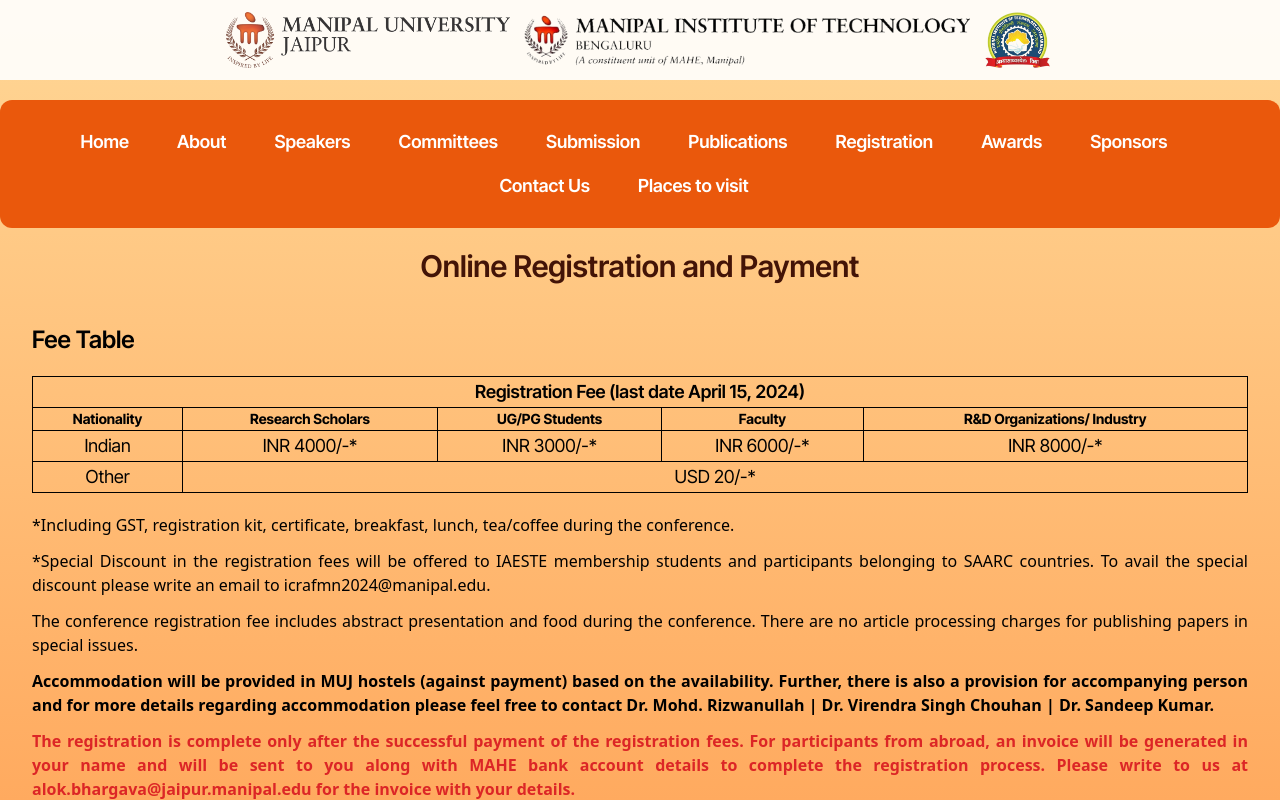
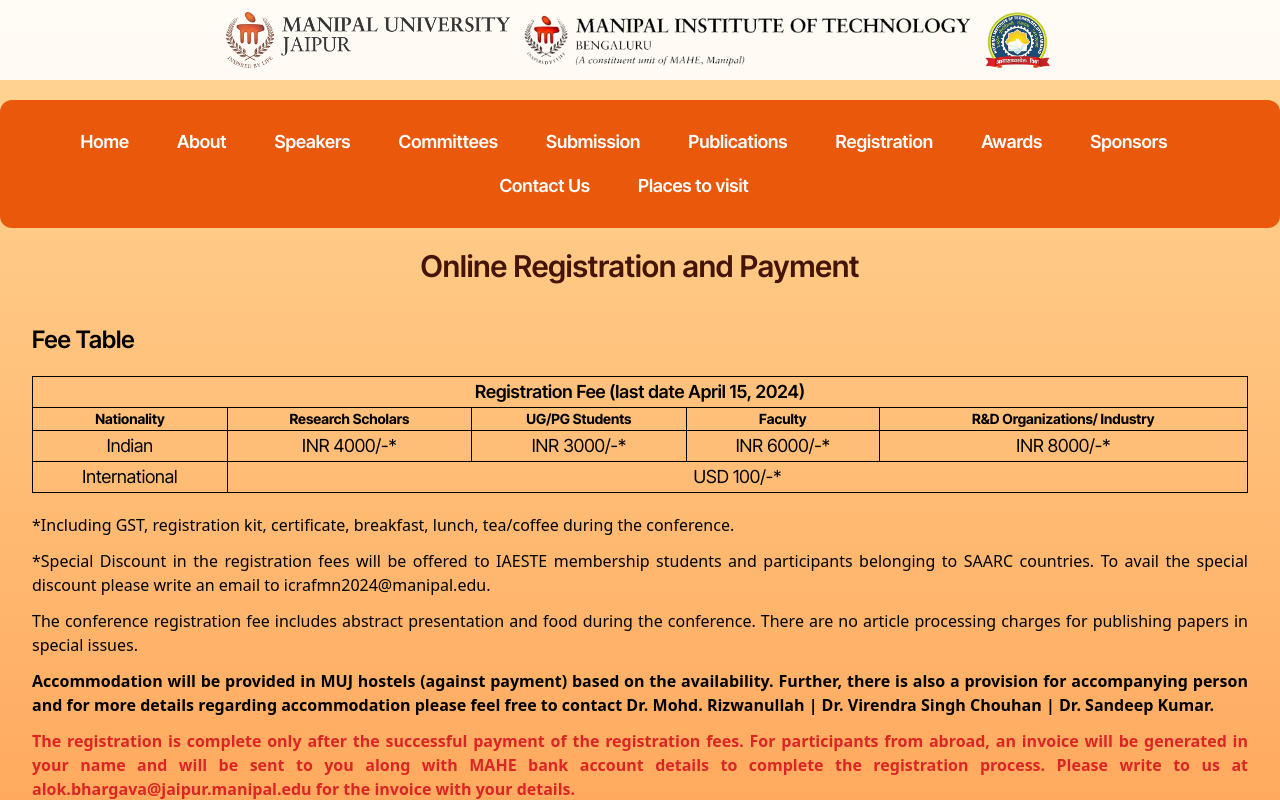
Before and after one commit to Chandan-CV/icrafmn24-site, a SvelteKit app: page /registration in a window 1280 px wide. Built offline with nearby package versions, Linux system fonts and the light colour scheme.

Commit message:
int change

```diff
--- a/src/routes/registration/+page.svelte
+++ b/src/routes/registration/+page.svelte
@@ -23,8 +23,8 @@
           <td>INR 8000/-*</td>
         </tr>
         <tr>
-          <td>Other</td>
-          <td colspan="4">USD 20/-*</td>
+          <td>International</td>
+          <td colspan="4">USD 100/-*</td>
         </tr>
       </table>
       <div class="py-5 flex flex-col gap-3 text-justify">
```
